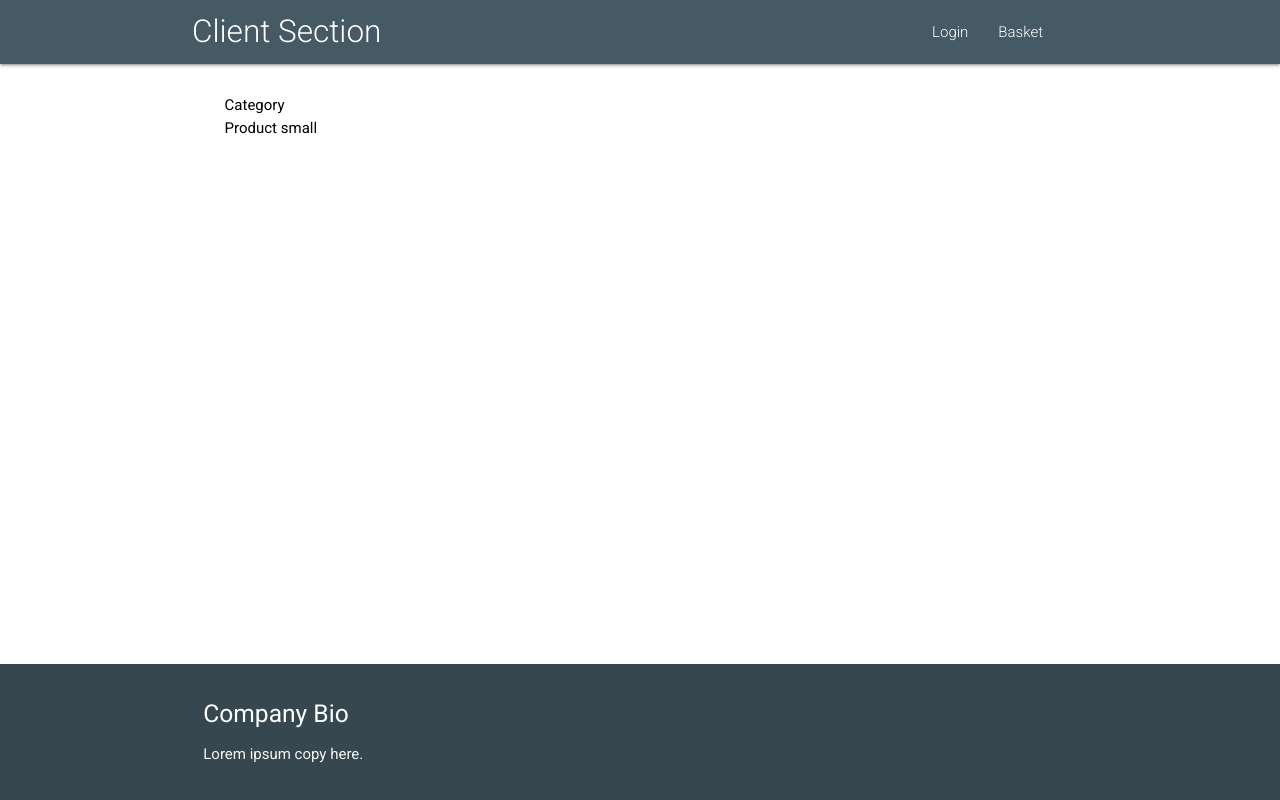
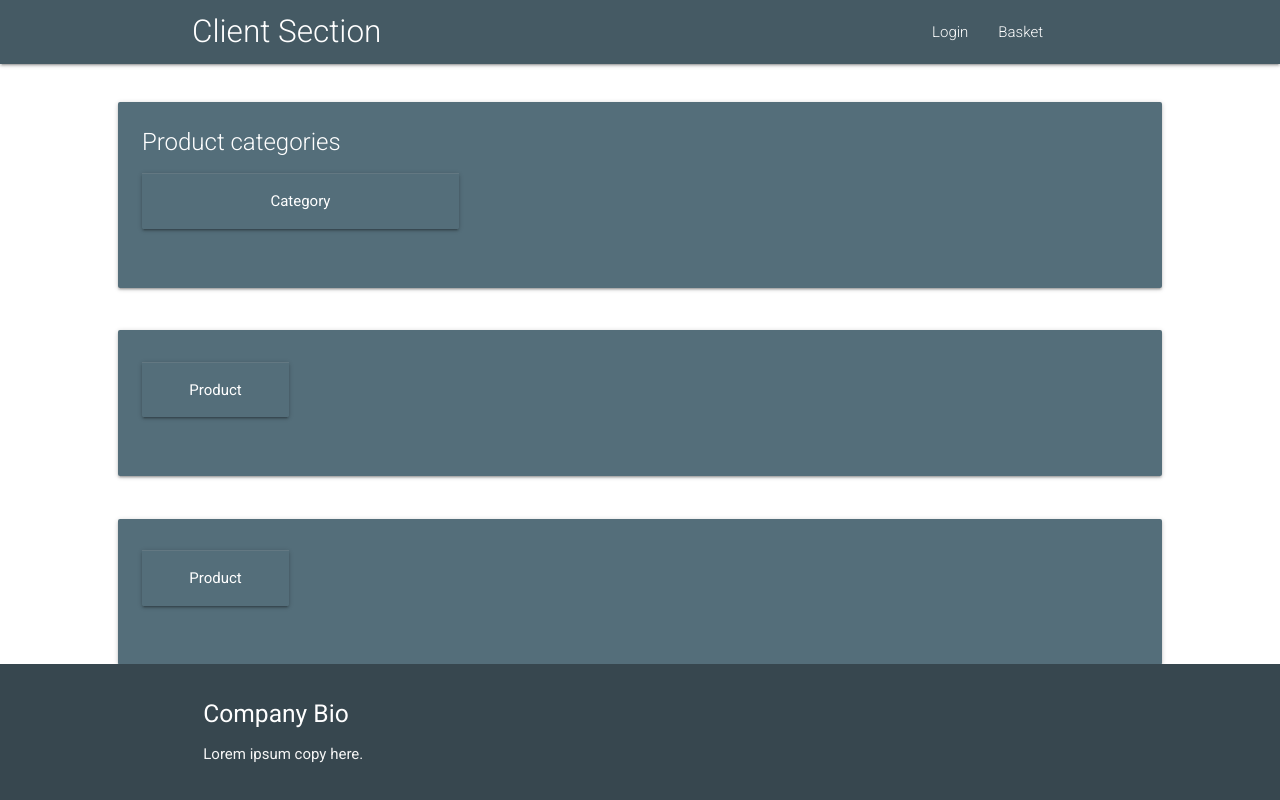
Before and after one commit to zain-ali-syed/Storeo-FE, a React (Create React App) app: page / in a window 1280 px wide. Built offline with nearby package versions, Linux system fonts and the light colour scheme.

Commit message:
home page

```diff
--- a/public/index.html
+++ b/public/index.html
@@ -24,7 +24,7 @@
   <link rel="stylesheet" href="https://fonts.googleapis.com/css?family=Roboto:300,400,500">
 
 
-  <title>React App</title>
+  <title>Storeo</title>
 </head>
 
 <body>
--- a/src/components/client/Home.js
+++ b/src/components/client/Home.js
@@ -9,6 +9,7 @@ const Home = () => {
         <Layout>
             <CategoryContainer />
             <ProductContainer />
+            <ProductContainer />
         </Layout>
 
     );
--- a/src/components/client/Layout.js
+++ b/src/components/client/Layout.js
@@ -35,11 +35,11 @@ class Layout extends Component {
 
 
         <main className="row">
-          <div className="col s12 m2 hide-on-small-only">
+          <div className="col s12 m1 hide-on-small-only">
 
           </div>
-          <div className="col s12 m8"> {this.props.children} </div>
-          <div className="col s12 m2"></div>
+          <div className="col s12 m10"> {this.props.children} </div>
+          <div className="col s12 m1"></div>
         </main>
 
         <footer className="page-footer blue-grey darken-3">
--- /dev/null
+++ b/src/components/client/cards/cat-card.css
@@ -0,0 +1,7 @@
+p{
+  color: white;
+}
+
+#catCard {
+  min-width: 130px;
+}
--- a/src/components/client/cards/cat-card.js
+++ b/src/components/client/cards/cat-card.js
@@ -1,11 +1,20 @@
 import React, { Component } from 'react'
+import '../cards/cat-card.css'
 
 export default class CategoryCard extends Component {
   render() {
     return (
-      <div>
-        Category
-      </div>
+      <a href="#" >
+        <div className="row">
+          <div className="col s6 m4 l4" id="catCard">
+            <div className="card blue-grey darken-1">
+                <div className="card-action center">
+                <p>Category</p>
+              </div>
+            </div>
+          </div>
+        </div>
+        </a>
     )
   }
 }
--- /dev/null
+++ b/src/components/client/cards/prod-sml-card.css
@@ -0,0 +1,7 @@
+p{
+  color: white;
+}
+
+#prodSmlCard {
+  min-width: 130px;
+}
--- a/src/components/client/cards/prod-sml-card.js
+++ b/src/components/client/cards/prod-sml-card.js
@@ -1,11 +1,20 @@
 import React, { Component } from 'react'
+import '../cards/prod-sml-card.css'
 
 export default class ProductSmallCard extends Component {
   render() {
     return (
-      <div>
-        Product small
-      </div>
+      <a href="#" >
+        <div className="row">
+          <div className="col s3 m2" id="prodSmlCard">
+            <div className="card blue-grey darken-1">
+                <div className="card-action center">
+                <p>Product</p>
+              </div>
+            </div>
+          </div>
+        </div>
+        </a>
     )
   }
 }
--- /dev/null
+++ b/src/components/client/containers/category.css
@@ -0,0 +1,3 @@
+#catCont{
+  min-width: 170px;
+}
--- a/src/components/client/containers/category.js
+++ b/src/components/client/containers/category.js
@@ -1,12 +1,20 @@
 import React, { Component } from 'react'
 import CategoryCard from '../cards/cat-card';
+import '../containers/category.css'
 
 export default class CategoryContainer extends Component {
   render() {
     return (
-      <div>
-        <CategoryCard />
+      <div className="row">
+      <div className="col s12" id="catCont">
+        <div className="card blue-grey darken-1">
+          <div className="card-content white-text">
+            <span className="card-title">Product categories</span>
+            <CategoryCard />
+          </div>
+        </div>
       </div>
+    </div>
     )
   }
 }
--- /dev/null
+++ b/src/components/client/containers/product.css
@@ -0,0 +1,3 @@
+#prodCont{
+  min-width: 170px;
+}
--- a/src/components/client/containers/product.js
+++ b/src/components/client/containers/product.js
@@ -4,9 +4,15 @@ import ProductSmallCard from '../cards/prod-sml-card';
 export default class ProductContainer extends Component {
   render() {
     return (
-      <div>
-        <ProductSmallCard />
+      <div className="row">
+      <div className="col s12" id="prodCont">
+        <div className="card blue-grey darken-1">
+          <div className="card-content white-text">
+            <ProductSmallCard />
+          </div>
+        </div>
       </div>
+    </div>
     )
   }
 }
```
